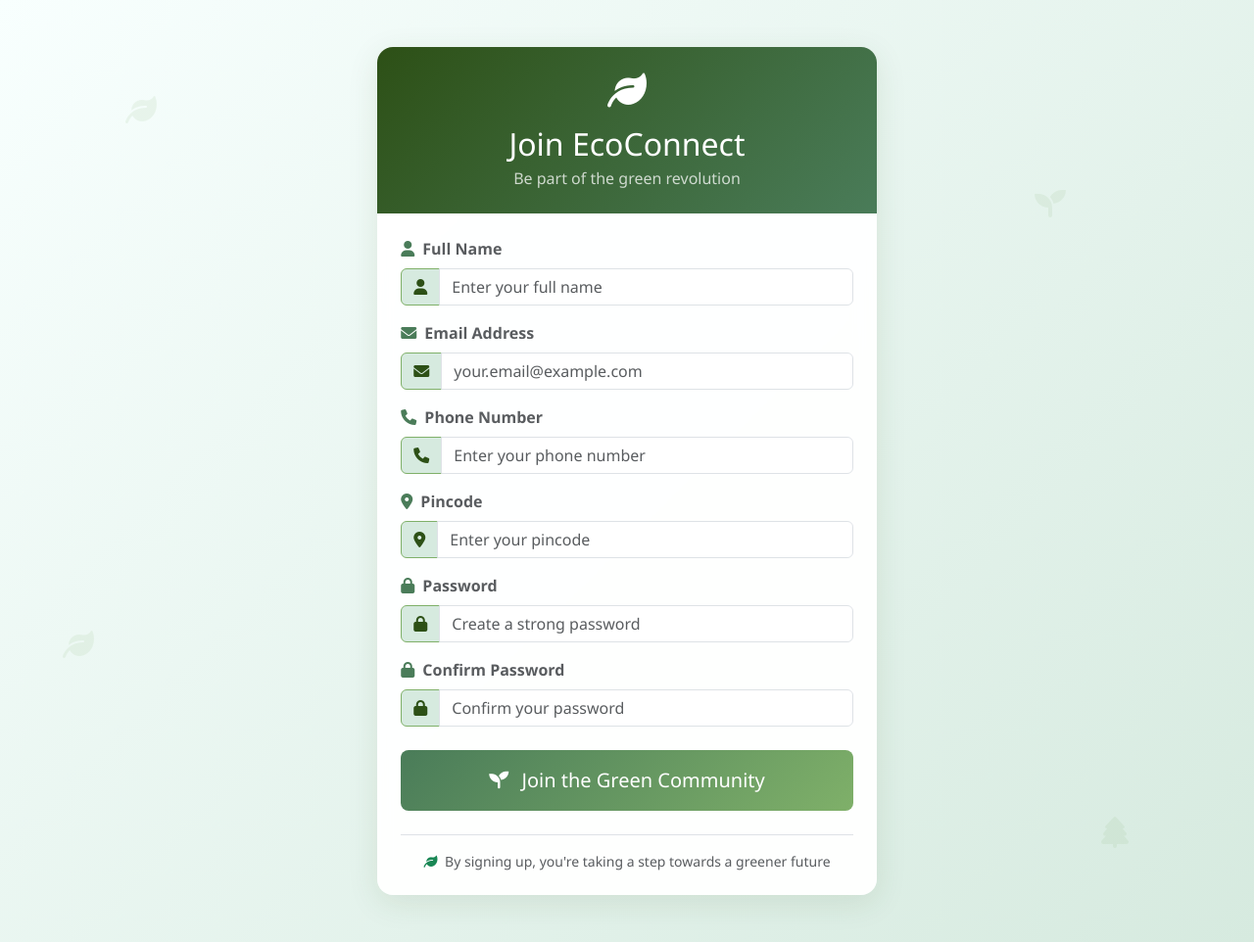
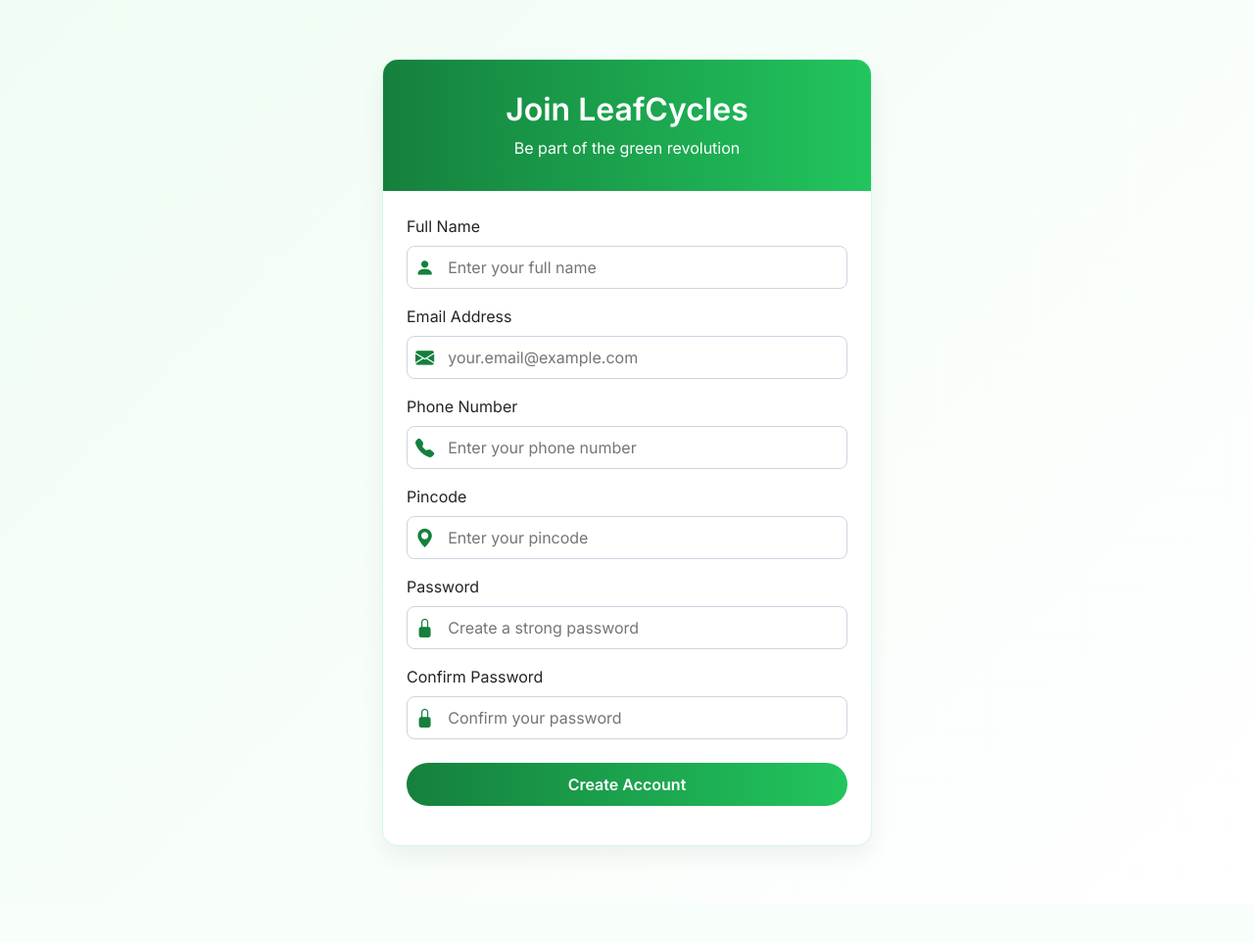
Before and after one commit to Ashvi0809/-LeafCycles, a Django app: template plantsapp/templates/plantsapp/signup.html in a window 1280 px wide. Shown: the whole page at 98% size. After the commit the page ends 864 px from the top, so only its background shows below. Run offline with Django 5.2, Linux system fonts and the light colour scheme; the template is opened without the code that fills it, so the values that code supplies are empty.

Commit message:
Trying Cart

```diff
--- a/plantsapp/templates/plantsapp/signup.html
+++ b/plantsapp/templates/plantsapp/signup.html
@@ -1,160 +1,135 @@
 {% load static %}
-<!DOCTYPE html>
+
 <html lang="en">
 <head>
   <meta charset="UTF-8" />
-    <meta name="viewport" content="width=device-width, initial-scale=1" />
-    <title>EcoConnect - Sign Up</title>
-    <link href="https://cdn.jsdelivr.net/npm/bootstrap@5.3.0/dist/css/bootstrap.min.css" rel="stylesheet" />
-    <link href="https://cdnjs.cloudflare.com/ajax/libs/font-awesome/6.0.0/css/all.min.css" rel="stylesheet" />
-    <link href="{% static 'plantsapp/css/style.css' %}" rel="stylesheet" />
+  <meta name="viewport" content="width=device-width, initial-scale=1.0" />
+  <title>Join LeafCycles</title>
+
+  <link href="https://cdn.jsdelivr.net/npm/bootstrap@5.3.0/dist/css/bootstrap.min.css" rel="stylesheet">
+  <link href="https://cdn.jsdelivr.net/npm/bootstrap-icons@1.10.5/font/bootstrap-icons.css" rel="stylesheet">
+  <link href="https://fonts.googleapis.com/css2?family=Inter:wght@400;600&display=swap" rel="stylesheet">
+
+  <style>
+    body {
+      background: linear-gradient(135deg, #f0fdf4 0%, #ffffff 100%);
+      font-family: 'Inter', sans-serif;
+    }
+
+    .signup-box {
+      max-width: 500px;
+      margin: 60px auto;
+      background-color: #fff;
+      border: 1px solid #d1fae5;
+      border-radius: 1rem;
+      box-shadow: 0 10px 25px rgba(0, 0, 0, 0.06);
+      overflow: hidden;
+    }
+
+    .signup-header {
+      background: linear-gradient(to right, #15803d, #22c55e);
+      color: white;
+      text-align: center;
+      padding: 2rem 1rem 1rem 1rem;
+    }
+
+    .signup-header h2 {
+      font-weight: 700;
+      margin-bottom: 0.5rem;
+    }
+
+    .signup-header .bi {
+      font-size: 2rem;
+      margin-bottom: 0.5rem;
+    }
+
+    .form-icon-group {
+      display: flex;
+      align-items: center;
+      border: 1px solid #cbd5e1;
+      border-radius: 0.5rem;
+      padding: 0.5rem;
+      margin-bottom: 1rem;
+    }
+
+    .form-icon-group i {
+      font-size: 1.2rem;
+      color: #15803d;
+      margin-right: 0.75rem;
+    }
+
+    .form-icon-group input {
+      border: none;
+      outline: none;
+      flex-grow: 1;
+    }
+
+    .btn-green {
+      background: linear-gradient(to right, #15803d, #22c55e);
+      color: white;
+      font-weight: 600;
+      border-radius: 2rem;
+      padding: 0.6rem;
+      width: 100%;
+      border: none;
+      transition: background 0.3s;
+    }
+
+    .btn-green:hover {
+      background: #166534;
+    }
+  </style>
 </head>
 <body>
-    <div class="container-fluid position-relative">
-        <!-- Decorative leaves -->
-        <i class="fas fa-leaf leaf-decoration leaf-1"></i>
-        <i class="fas fa-seedling leaf-decoration leaf-2"></i>
-        <i class="fas fa-leaf leaf-decoration leaf-3"></i>
-        <i class="fas fa-tree leaf-decoration leaf-4"></i>
 
-        <div class="row justify-content-center align-items-center min-vh-100 py-5">
-            <div class="col-12 col-md-8 col-lg-6 col-xl-5">
-                <div class="card eco-card border-0 rounded-4 overflow-hidden">
-                    <!-- Header -->
-                    <div class="eco-header text-center py-4">
-                        <i class="fas fa-leaf fs-1 mb-3"></i>
-                        <h2 class="mb-1">Join EcoConnect</h2>
-                        <p class="mb-0 opacity-75">Be part of the green revolution</p>
+<div class="signup-box">
+  <div class="signup-header">
+    <i class="bi bi-leaf-fill"></i>
+    <h2>Join LeafCycles</h2>
+    <p>Be part of the green revolution</p>
   </div>
 
-                    <!-- Form Body -->
-                    <div class="card-body p-4">
-                        <form method="post">
+  <form method="POST" class="p-4">
     {% csrf_token %}
 
-                            <!-- Name Field -->
-                            <div class="mb-3">
-                                <label for="name" class="form-label fw-semibold text-muted">
-                                    <i class="fas fa-user eco-icon me-2"></i>Full Name
-                                </label>
-                                <div class="input-group">
-                                    <span class="input-group-text">
-                                        <i class="fas fa-user"></i>
-                                    </span>
-                                    <input type="text" class="form-control" id="name" name="name"
-                                           placeholder="Enter your full name" required>
-                                </div>
+    <label class="form-label">Full Name</label>
+    <div class="form-icon-group">
+      <i class="bi bi-person-fill"></i>
+      <input type="text" name="name" placeholder="Enter your full name" required>
     </div>
 
-                            <!-- Email Field -->
-                            <div class="mb-3">
-                                <label for="email" class="form-label fw-semibold text-muted">
-                                    <i class="fas fa-envelope eco-icon me-2"></i>Email Address
-                                </label>
-                                <div class="input-group">
-                                    <span class="input-group-text">
-                                        <i class="fas fa-envelope"></i>
-                                    </span>
-                                    <input type="email" class="form-control" id="email" name="email"
-                                           placeholder="your.email@example.com" required>
-                                </div>
+    <label class="form-label">Email Address</label>
+    <div class="form-icon-group">
+      <i class="bi bi-envelope-fill"></i>
+      <input type="email" name="email" placeholder="your.email@example.com" required>
     </div>
 
-                            <!-- Phone Number Field -->
-                            <div class="mb-3">
-                                <label for="number" class="form-label fw-semibold text-muted">
-                                    <i class="fas fa-phone eco-icon me-2"></i>Phone Number
-                                </label>
-                                <div class="input-group">
-                                    <span class="input-group-text">
-                                        <i class="fas fa-phone"></i>
-                                    </span>
-                                    <input type="tel" class="form-control" id="number" name="number"
-                                           placeholder="Enter your phone number" required>
-                                </div>
+    <label class="form-label">Phone Number</label>
+    <div class="form-icon-group">
+      <i class="bi bi-telephone-fill"></i>
+      <input type="text" name="number" placeholder="Enter your phone number" required>
     </div>
 
-                            <!-- Pincode Field -->
-                            <div class="mb-3">
-                                <label for="pincode" class="form-label fw-semibold text-muted">
-                                    <i class="fas fa-map-marker-alt eco-icon me-2"></i>Pincode
-                                </label>
-                                <div class="input-group">
-                                    <span class="input-group-text">
-                                        <i class="fas fa-map-marker-alt"></i>
-                                    </span>
-                                    <input type="text" class="form-control" id="pincode" name="pincode"
-                                           placeholder="Enter your pincode" required>
-                                </div>
+    <label class="form-label">Pincode</label>
+    <div class="form-icon-group">
+      <i class="bi bi-geo-alt-fill"></i>
+      <input type="text" name="pincode" placeholder="Enter your pincode" required>
     </div>
 
-                            <!-- Password Field -->
-                            <div class="mb-3">
-                                <label for="password" class="form-label fw-semibold text-muted">
-                                    <i class="fas fa-lock eco-icon me-2"></i>Password
-                                </label>
-                                <div class="input-group">
-                                    <span class="input-group-text">
-                                        <i class="fas fa-lock"></i>
-                                    </span>
-                                    <input type="password" class="form-control" id="password" name="password"
-                                           placeholder="Create a strong password" required>
-                                </div>
+    <label class="form-label">Password</label>
+    <div class="form-icon-group">
+      <i class="bi bi-lock-fill"></i>
+      <input type="password" name="password" placeholder="Create a strong password" required>
     </div>
 
-                            <!-- Confirm Password Field -->
-                            <div class="mb-4">
-                                <label for="confirm_password" class="form-label fw-semibold text-muted">
-                                    <i class="fas fa-lock eco-icon me-2"></i>Confirm Password
-                                </label>
-                                <div class="input-group">
-                                    <span class="input-group-text">
-                                        <i class="fas fa-lock"></i>
-                                    </span>
-                                    <input type="password" class="form-control" id="confirm_password" name="confirm_password"
-                                           placeholder="Confirm your password" required>
-                                </div>
+    <label class="form-label">Confirm Password</label>
+    <div class="form-icon-group">
+      <i class="bi bi-lock-fill"></i>
+      <input type="password" name="confirm_password" placeholder="Confirm your password" required>
     </div>
 
-                            <!-- Submit Button -->
-                            <div class="d-grid">
-                                <button type="submit" class="btn btn-eco btn-lg py-3 rounded-3">
-                                    <i class="fas fa-seedling me-2"></i>
-                                    Join the Green Community
-                                </button>
-                            </div>
+    <button type="submit" class="btn-green mt-2">Create Account</button>
   </form>
-
-                        <!-- Error Messages -->
-                        {% if errors %}
-                        <div class="mt-4">
-                            <div class="alert alert-danger error-list" role="alert">
-                                <h6 class="alert-heading mb-2">
-                                    <i class="fas fa-exclamation-triangle me-2"></i>
-                                    Please fix the following errors:
-                                </h6>
-                                <ul class="mb-0 ps-3">
-                                    {% for field, error_list in errors.items %}
-                                    <li class="mb-1">
-                                        <strong>{{ field|title }}:</strong> {{ error_list.0 }}
-                                    </li>
-                                    {% endfor %}
-                                </ul>
-                            </div>
-                        </div>
-                        {% endif %}
-
-                        <!-- Footer Message -->
-                        <div class="text-center mt-4 pt-3 border-top">
-                            <p class="text-muted small mb-0">
-                                <i class="fas fa-leaf text-success me-1"></i>
-                                By signing up, you're taking a step towards a greener future
-                            </p>
-                        </div>
-                    </div>
-                </div>
-            </div>
-        </div>
 </div>
 
 <script src="https://cdn.jsdelivr.net/npm/bootstrap@5.3.0/dist/js/bootstrap.bundle.min.js"></script>
```
Also changed, not shown: plantsapp/templates/plantsapp/login.html (line endings or trailing spaces). Lines whose indentation alone changed are shown as unchanged.
